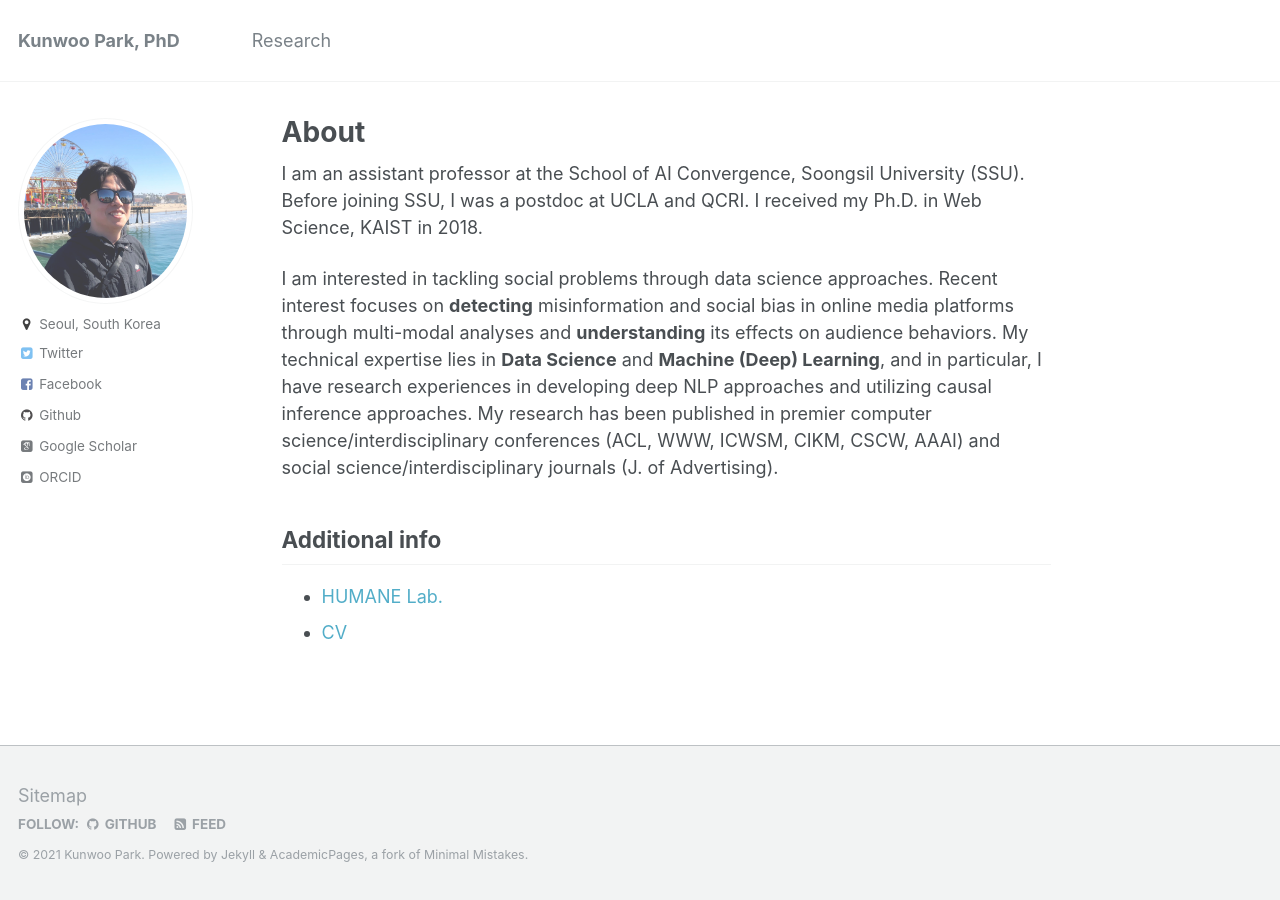
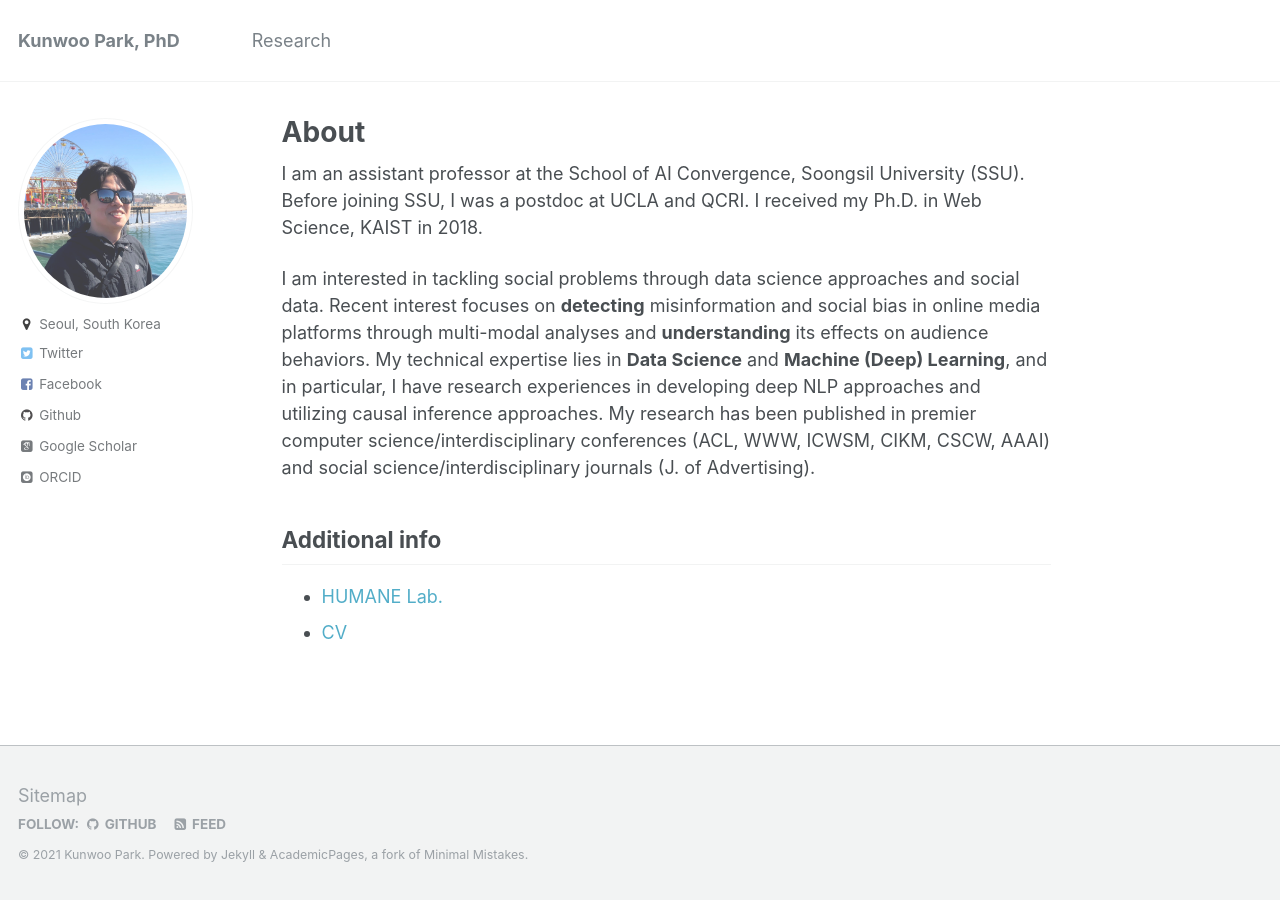
Before and after one commit to bywords/bywords.github.io, a Jekyll site: the page built from _pages/about.md, in a window 1280 px wide. Built offline with Jekyll 4.4.1, drawn with Linux system fonts in a browser that asks for light colours; some web fonts are replaced.

Commit message:
Update about.md

```diff
--- a/_pages/about.md
+++ b/_pages/about.md
@@ -10,7 +10,7 @@ redirect_from:
 
 I am an assistant professor at the School of AI Convergence, Soongsil University (SSU). Before joining SSU, I was a postdoc at UCLA and QCRI. I received my Ph.D. in Web Science, KAIST in 2018.
 
-I am interested in tackling social problems through data science approaches. Recent interest focuses on **detecting** misinformation and social bias in online media platforms through multi-modal analyses and **understanding** its effects on audience behaviors. My technical expertise lies in **Data Science** and **Machine (Deep) Learning**, and in particular, I have research experiences in developing deep NLP approaches and utilizing causal inference approaches. My research has been published in premier computer science/interdisciplinary conferences (ACL, WWW, ICWSM, CIKM, CSCW, AAAI) and social science/interdisciplinary journals (J. of Advertising).
+I am interested in tackling social problems through data science approaches and social data. Recent interest focuses on **detecting** misinformation and social bias in online media platforms through multi-modal analyses and **understanding** its effects on audience behaviors. My technical expertise lies in **Data Science** and **Machine (Deep) Learning**, and in particular, I have research experiences in developing deep NLP approaches and utilizing causal inference approaches. My research has been published in premier computer science/interdisciplinary conferences (ACL, WWW, ICWSM, CIKM, CSCW, AAAI) and social science/interdisciplinary journals (J. of Advertising).
 
 ## Additional info
 
```
